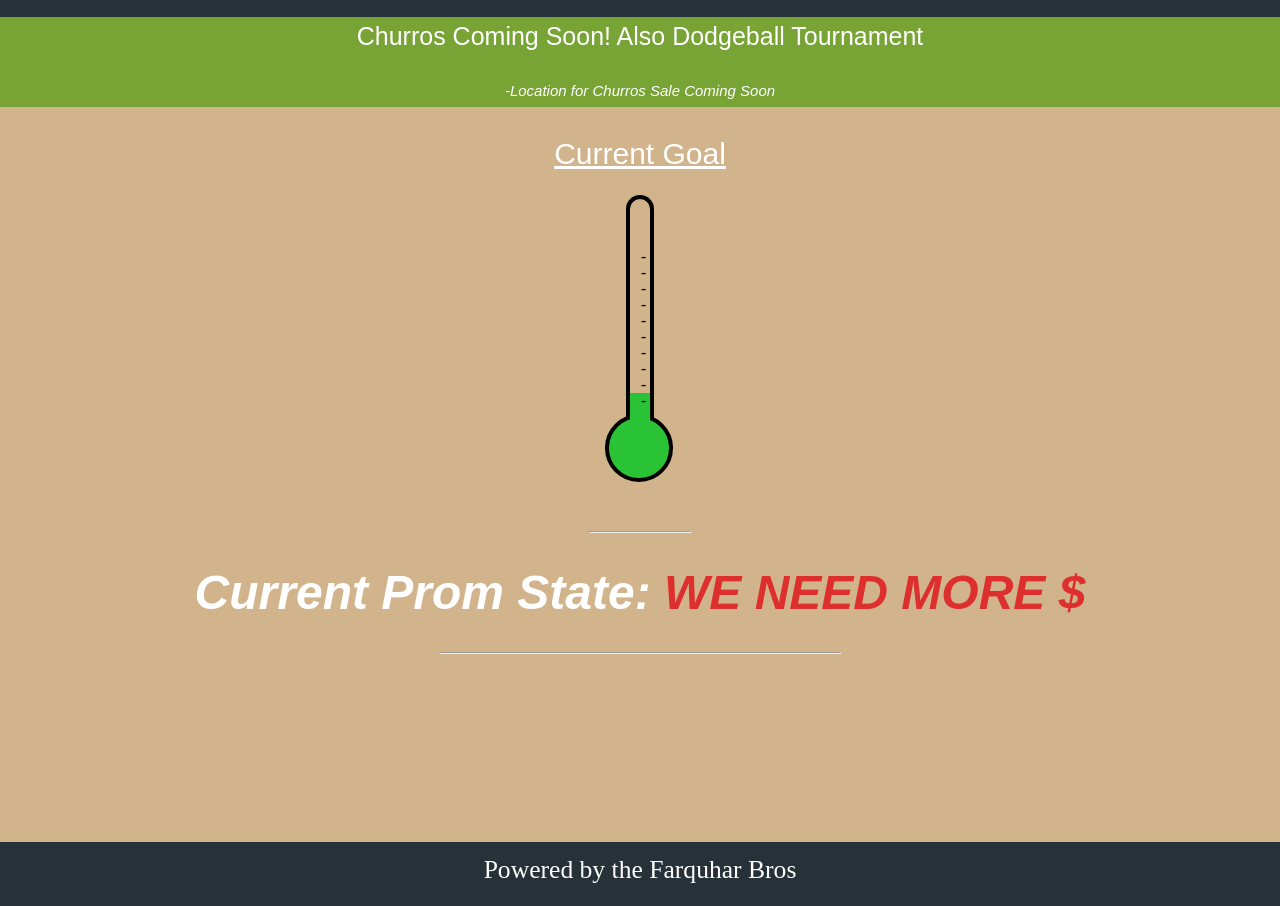
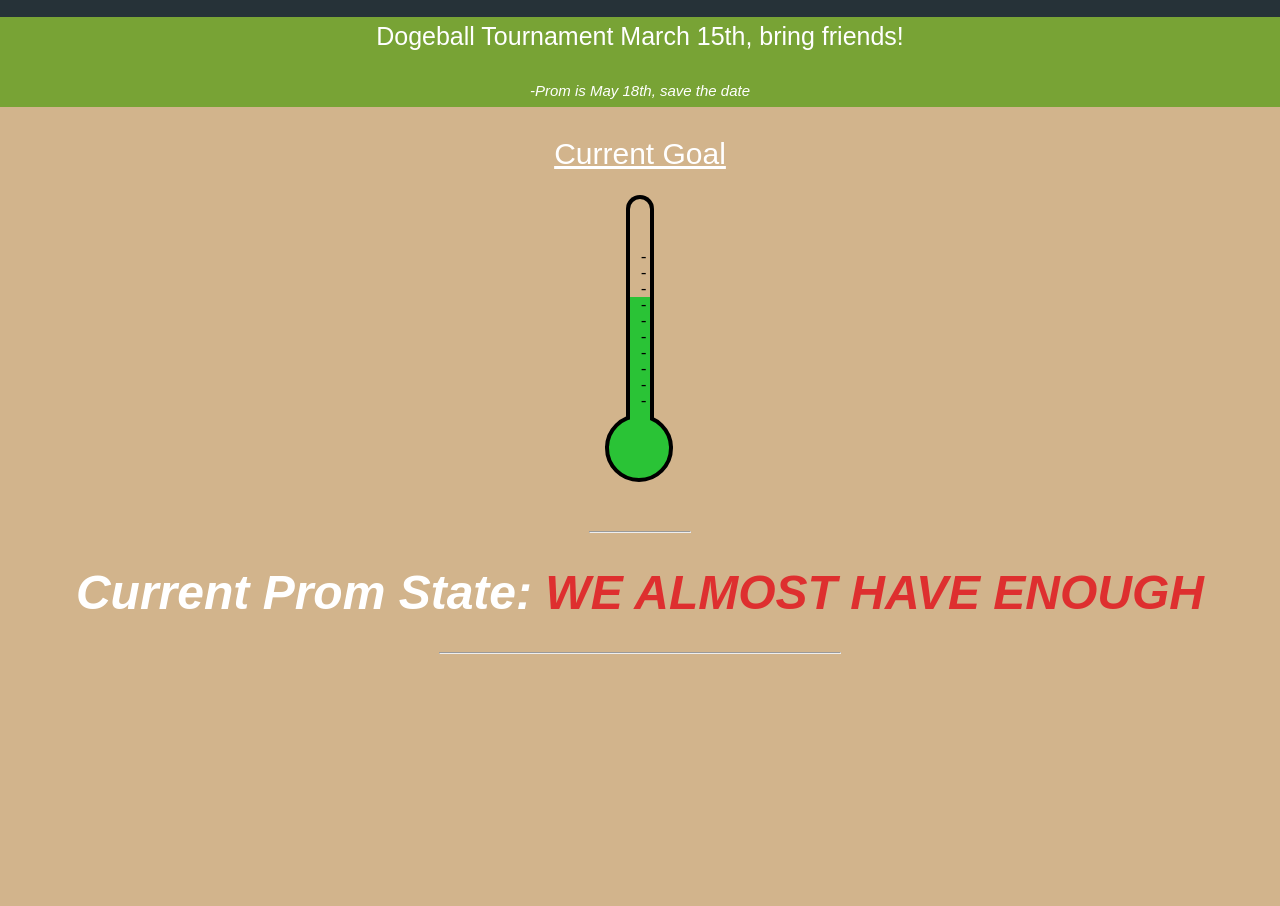
Before and after one commit to jaden1231/Jaden1231.github.io, a plain HTML site: page index.html in a window 1280 px wide. Shown: the part 63-969 px from the top of the page. After the commit the page ends 897 px from the top, so only its background shows below. Drawn offline with nearby package versions, Linux system fonts and the light colour scheme.

Commit message:
UPDATED SINCE LAST SESSION
UPDATED THE PUNKS WEBSITE TO MAKE IT SAY WHAT HE WANTS IT TO

```diff
--- a/index.html
+++ b/index.html
@@ -135,9 +135,9 @@
     }
     #mercury{
       width: 4.35vw;
-      height: 10.625vw;
+      height: 50.625vw;
       position: relative;
-      bottom: -104%;
+      bottom: 48%;
       z-index: 20;
       left: -0.7375vw;
       background-color: #2ac336;
@@ -230,15 +230,7 @@
    background:none;
     text-align: center;
     padding-bottom: 10.25vw;
-    background: #263238;
-}
-#footer .footer-box{
-    width: 100%;
-    margin: auto;
-}
-#footer .footer-box p{
-    color: #fff;
-    font-size: 4vw;
+    background: tan;
 }
     }
 
@@ -351,9 +343,9 @@
     }
     #mercury{
       width: 20px;
-      height: 30px;
+      height: 160px;
       position: relative;
-      bottom: -57%;
+      bottom: 56%;
       z-index: 20;
       background-color: #2ac336;
       animation-name: mercury;
@@ -440,19 +432,6 @@
     text-align: center;
     background-color: none;
 }
-#footer .footer-box{
-    width: 100%;
-    margin: auto;
-    display: table;
-    background-color: #263238;
-    margin: 0;
-    height: 5vw;
-}
-#footer .footer-box p{
-    color: #fff;
-    font-size: 2vw;
-    margin-top: 1vw;
-}
         }
 body{
       margin: 0;
@@ -466,10 +445,10 @@ body{
     <p>NNHS Prom Fund</p>
     </header>
     <div id="headerStyle2">
-    <p1>Churros Coming Soon! Also Dodgeball Tournament</p1>
+    <p1>Dogeball Tournament March 15th, bring friends!</p1>
     </div>
     <div id="headerStyle3">
-    <p2><em>-Location for Churros Sale Coming Soon</em></p2>
+    <p2><em>-Prom is May 18th, save the date</em></p2>
     </div>
    <div id="body">
     <div class="goal">
@@ -490,12 +469,9 @@ body{
    <div id="footer">
     <div id="text">
           <hr id="two">
-          <h1><em>Current Prom State: <p5>WE NEED MORE $</p5></em></h1>
+          <h1><em>Current Prom State: <p5>WE ALMOST HAVE ENOUGH</p5></em></h1>
           <hr id="one">
         </div>
-    <div class="footer-box">
-          <p>Powered by the Farquhar Bros</p>
-</div>
     </div>
 </div>
 
@@ -511,7 +487,7 @@ $(document).ready(function (){
 
 function HeightTracker() {
 var ContainerHeight = $('.container').height();
-var FooterHeight = $('.footer-box').height();
+var FooterHeight = $('#footer').height();
     if (FooterHeight*3 > ContainerHeight){
        $('.container').css({
   '-webkit-transform' : 'scale(0.5)',
```
